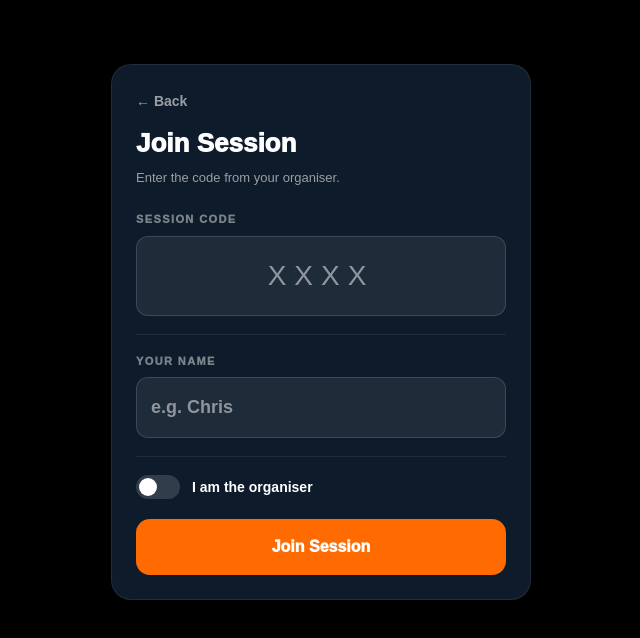
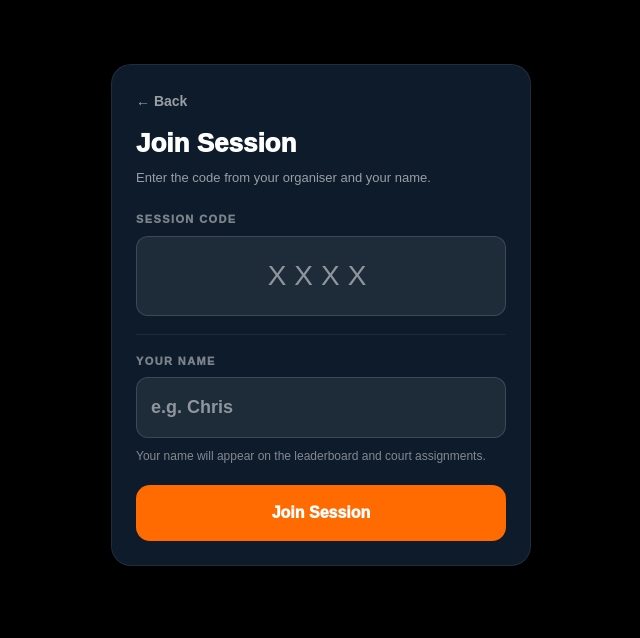
Before and after one commit to DavidBSA/easypadel-score, a Next.js app: page /join in a window 1280 px wide. Shown: the top 638 px of the page, without its empty margins (319-959 px from the left). Built offline with nearby package versions, Linux system fonts and the light colour scheme.

Commit message:
is organiser security flaw fixed

```diff
--- a/app/join/page.tsx
+++ b/app/join/page.tsx
@@ -14,8 +14,6 @@ function JoinForm() {
   const searchParams = useSearchParams();
   const [code, setCode] = useState(searchParams?.get("code")?.toUpperCase() ?? "");
   const [playerName, setPlayerName] = useState("");
-  const [isOrg, setIsOrg] = useState(false);
-  const [pin, setPin] = useState("");
   const [loading, setLoading] = useState(false);
   const [error, setError] = useState("");
   const [isFull, setIsFull] = useState(false);
@@ -23,15 +21,12 @@ function JoinForm() {
   async function join() {
     const c = code.trim().toUpperCase();
     if (c.length !== 4) { setError("Enter a 4-character session code."); return; }
-    if (!isOrg && !playerName.trim()) { setError("Enter your name to join."); return; }
-    if (isOrg && !pin.trim()) { setError("Enter your organiser PIN."); return; }
+    if (!playerName.trim()) { setError("Enter your name to join."); return; }
     setLoading(true); setError(""); setIsFull(false);
     try {
-      const body: Record<string, string> = {};
-      if (isOrg) { body.organiserPin = pin.trim(); } else { body.playerName = playerName.trim(); }
       const r = await fetch(`/api/sessions/${c}/devices`, {
         method: "POST", headers: { "Content-Type": "application/json" },
-        body: JSON.stringify(body),
+        body: JSON.stringify({ playerName: playerName.trim() }),
       });
       const data = await r.json();
       if (!r.ok) {
@@ -39,20 +34,11 @@ function JoinForm() {
         setError(data.message ?? data.error ?? "Could not join session.");
         setLoading(false); return;
       }
-      localStorage.setItem(`eps_join_${c}`, JSON.stringify({ deviceId: data.deviceId, isOrganiser: data.isOrganiser }));
+      localStorage.setItem(`eps_join_${c}`, JSON.stringify({ deviceId: data.deviceId, isOrganiser: false }));
       if (data.playerId) localStorage.setItem(`eps_player_${c}`, JSON.stringify({ id: data.playerId, name: data.playerName }));
-      router.push(data.isOrganiser ? `/session/${c}/organiser` : `/session/${c}/player`);
+      router.push(`/session/${c}/player`);
     } catch { setError("Network error — check your connection."); setLoading(false); }
   }
-
-  const trackStyle = (on: boolean): React.CSSProperties => ({
-    width: 44, height: 24, borderRadius: 12,
-    background: on ? ORANGE : "rgba(255,255,255,0.15)",
-    display: "flex", alignItems: "center", padding: "0 3px", flexShrink: 0,
-  });
-  const dotStyle = (on: boolean): React.CSSProperties => ({
-    width: 18, height: 18, borderRadius: 9, background: WHITE, marginLeft: on ? "auto" : 0,
-  });
 
   const st: Record<string, React.CSSProperties> = {
     page: { minHeight: "100vh", background: BLACK, color: WHITE, padding: 16, display: "flex", justifyContent: "center", alignItems: "flex-start" },
@@ -63,12 +49,10 @@ function JoinForm() {
     label: { fontSize: 11, fontWeight: 1000, letterSpacing: 1.4, opacity: 0.45, textTransform: "uppercase" as const, marginBottom: 8 },
     codeInput: { width: "100%", background: "rgba(255,255,255,0.07)", color: WHITE, border: "1px solid rgba(255,255,255,0.14)", borderRadius: 12, padding: "18px 14px", fontSize: 28, fontWeight: 1100, textAlign: "center" as const, outline: "none", letterSpacing: 8, textTransform: "uppercase" as const, boxSizing: "border-box" as const },
     nameInput: { width: "100%", background: "rgba(255,255,255,0.07)", color: WHITE, border: "1px solid rgba(255,255,255,0.14)", borderRadius: 12, padding: "16px 14px", fontSize: 18, fontWeight: 900, outline: "none", boxSizing: "border-box" as const },
-    pinInput: { width: "100%", background: "rgba(255,255,255,0.07)", color: WHITE, border: "1px solid rgba(255,255,255,0.14)", borderRadius: 12, padding: "14px 12px", fontSize: 18, fontWeight: 900, textAlign: "center" as const, outline: "none", boxSizing: "border-box" as const },
     divider: { height: 1, background: "rgba(255,255,255,0.07)", margin: "18px 0" },
-    toggle: { display: "flex", alignItems: "center", gap: 12, cursor: "pointer" },
-    toggleLabel: { fontWeight: 900, fontSize: 14 },
     primaryBtn: { width: "100%", borderRadius: 14, padding: 16, fontSize: 16, fontWeight: 1000, cursor: "pointer", border: "none", background: ORANGE, color: WHITE, marginTop: 20 },
     errorBox: { marginTop: 12, padding: 12, borderRadius: 12, fontWeight: 900, fontSize: 13, color: WHITE },
+    hint: { fontSize: 12, color: WARM_WHITE, opacity: 0.5, marginTop: 10, lineHeight: 1.4 },
   };
 
   return (
@@ -76,36 +60,40 @@ function JoinForm() {
       <div style={st.card}>
         <button style={st.backBtn} onClick={() => router.push("/")}>← Back</button>
         <div style={st.title}>Join Session</div>
-        <div style={st.sub}>Enter the code from your organiser.</div>
+        <div style={st.sub}>Enter the code from your organiser and your name.</div>
+
         <div style={st.label}>Session code</div>
-        <input style={st.codeInput} value={code} maxLength={4} placeholder="XXXX" autoFocus
+        <input
+          style={st.codeInput}
+          value={code}
+          maxLength={4}
+          placeholder="XXXX"
+          autoFocus
           onChange={(e) => setCode(e.target.value.toUpperCase().replace(/[^A-Z0-9]/g, ""))}
-          onKeyDown={(e) => { if (e.key === "Enter") join(); }} />
-        {!isOrg && (
-          <>
-            <div style={st.divider} />
-            <div style={st.label}>Your name</div>
-            <input style={st.nameInput} value={playerName} placeholder="e.g. Chris" maxLength={30}
-              onChange={(e) => setPlayerName(e.target.value)}
-              onKeyDown={(e) => { if (e.key === "Enter") join(); }} />
-          </>
-        )}
+          onKeyDown={(e) => { if (e.key === "Enter") join(); }}
+        />
+
         <div style={st.divider} />
-        <div style={st.toggle} onClick={() => setIsOrg((v) => !v)}>
-          <div style={trackStyle(isOrg)}><div style={dotStyle(isOrg)} /></div>
-          <div style={st.toggleLabel}>I am the organiser</div>
-        </div>
-        {isOrg && (
-          <div style={{ marginTop: 16 }}>
-            <div style={st.label}>Organiser PIN</div>
-            <input style={st.pinInput} value={pin} placeholder="••••" type="password" maxLength={8}
-              onChange={(e) => setPin(e.target.value)}
-              onKeyDown={(e) => { if (e.key === "Enter") join(); }} />
-          </div>
-        )}
-        <button style={{ ...st.primaryBtn, opacity: loading ? 0.5 : 1 }} onClick={join} disabled={loading}>
+
+        <div style={st.label}>Your name</div>
+        <input
+          style={st.nameInput}
+          value={playerName}
+          placeholder="e.g. Chris"
+          maxLength={30}
+          onChange={(e) => setPlayerName(e.target.value)}
+          onKeyDown={(e) => { if (e.key === "Enter") join(); }}
+        />
+        <div style={st.hint}>Your name will appear on the leaderboard and court assignments.</div>
+
+        <button
+          style={{ ...st.primaryBtn, opacity: loading ? 0.5 : 1 }}
+          onClick={join}
+          disabled={loading}
+        >
           {loading ? "Joining…" : "Join Session"}
         </button>
+
         {error && (
           <div style={{ ...st.errorBox, background: isFull ? "rgba(255,180,0,0.10)" : "rgba(255,64,64,0.10)", border: `1px solid ${isFull ? "rgba(255,180,0,0.40)" : "rgba(255,64,64,0.30)"}` }}>
             {isFull && <div style={{ fontSize: 18, marginBottom: 4 }}>🏟️</div>}
```
